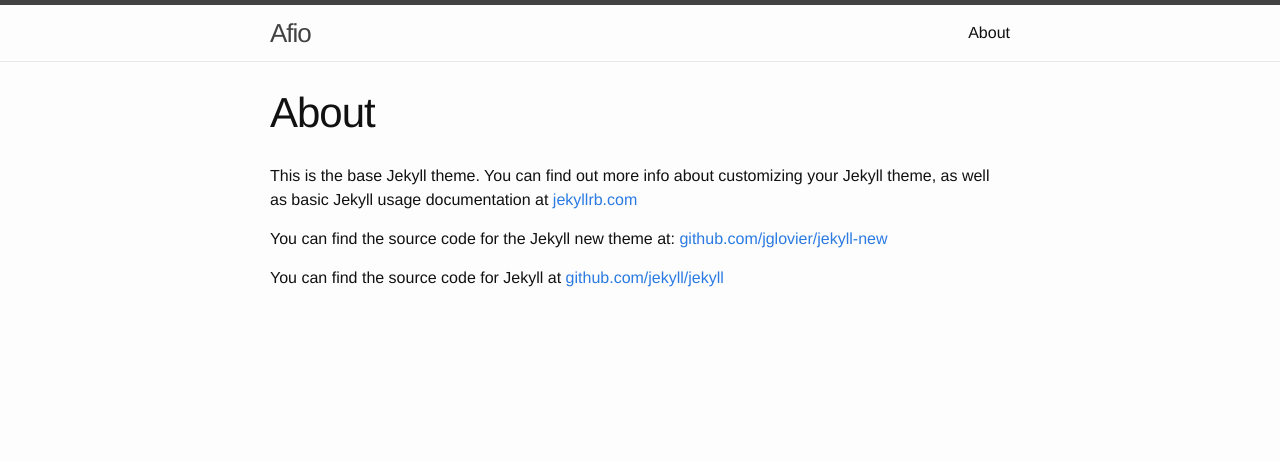
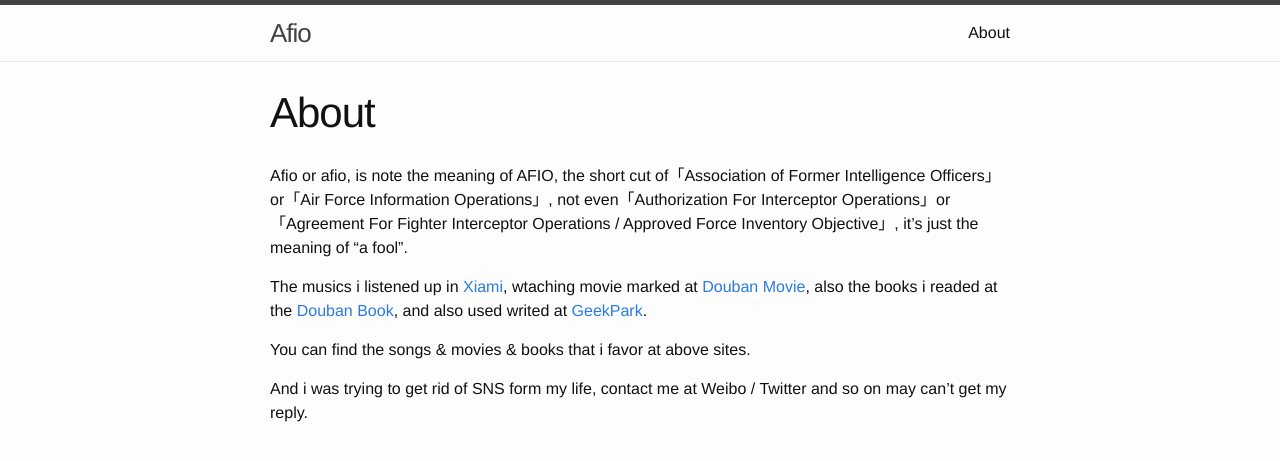
Before and after one commit to Afio/afio.github.io, a Jekyll site: the page built from about.md, in a window 1280 px wide. Shown: the top 461 px of the page. Built offline with Jekyll 4.4.1, drawn with Linux system fonts in a browser that asks for light colours.

Commit message:
about page update

```diff
--- a/about.md
+++ b/about.md
@@ -4,8 +4,11 @@ title: About
 permalink: /about/
 ---
 
-This is the base Jekyll theme. You can find out more info about customizing your Jekyll theme, as well as basic Jekyll usage documentation at [jekyllrb.com](http://jekyllrb.com/)
+Afio or afio, is note the meaning of AFIO, the short cut of「Association of Former Intelligence Officers」or「Air Force Information Operations」, not even「Authorization For Interceptor Operations」or「Agreement For Fighter Interceptor Operations / Approved Force Inventory Objective」, it's just the meaning of "a fool".
 
-You can find the source code for the Jekyll new theme at: [github.com/jglovier/jekyll-new](https://github.com/jglovier/jekyll-new)
+The musics i listened up in [Xiami](http://www.xiami.com/u/4170875), wtaching movie marked at [Douban Movie](http://movie.douban.com/people/Afios/collect), also the books i readed at the [Douban Book](http://book.douban.com/people/Afios/collect), and also used writed at [GeekPark](http://www.geekpark.net/users/38400/topics).
 
-You can find the source code for Jekyll at [github.com/jekyll/jekyll](https://github.com/jekyll/jekyll)
+
+You can find the songs & movies & books that i favor at above sites.
+
+And i was trying to get rid of SNS form my life, contact me at Weibo / Twitter and so on may can't get my reply.
```
